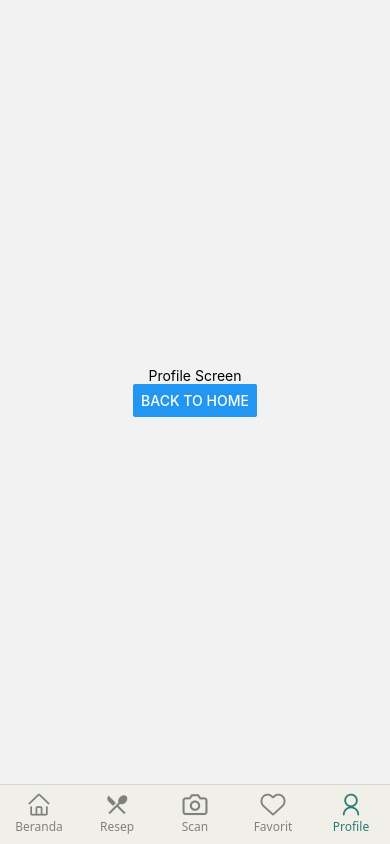
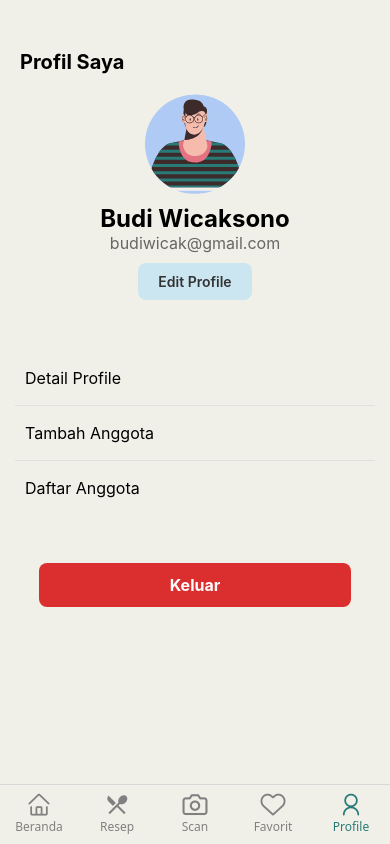
Before and after one commit to Gizify/Gizify, a React Native app: screen /Profile in a window 390 px wide. Built offline with nearby package versions, Linux system fonts and the light colour scheme; grey boxes are pictures that could not be loaded.

Commit message:
add feature/profile

```diff
--- a/package.json
+++ b/package.json
@@ -30,6 +30,8 @@
     "react-native-reanimated": "~3.16.1",
     "react-native-safe-area-context": "4.12.0",
     "react-native-screens": "^4.0.0",
+    "react-native-svg": "^15.11.2",
+    "react-native-svg-transformer": "^1.5.0",
     "react-redux": "^9.2.0"
   },
   "devDependencies": {
--- a/src/components/form/Button.tsx
+++ b/src/components/form/Button.tsx
@@ -4,7 +4,7 @@ import colors from '../../styles/colors';
 
 type ButtonProps = {
   title: string;
-  variant?: 'primary' | 'secondary' | 'disabled';
+  variant?: 'primary' | 'secondary' | 'disabled' | 'danger';
   onPress: () => void;
 };
 
@@ -14,6 +14,7 @@ const Button: React.FC<ButtonProps> = ({ title, variant = 'primary', onPress })
     variant === 'primary' && styles.primary,
     variant === 'secondary' && styles.secondary,
     variant === 'disabled' && styles.disabled,
+    variant === 'danger' && styles.danger,
   ];
 
   return (
@@ -49,6 +50,9 @@ const styles = StyleSheet.create({
   disabled: {
     backgroundColor: colors.gray,
   },
+  danger: {
+    backgroundColor: colors.red,
+  },
   text: {
     fontSize: 16,
     fontWeight: 'bold',
--- /dev/null
+++ b/src/screens/AddMemberScreen.tsx
@@ -0,0 +1 @@
+// Coming Soon
--- /dev/null
+++ b/src/screens/MemberListScreen.tsx
@@ -0,0 +1 @@
+// Coming Soon
--- a/src/screens/ProfileScreen.tsx
+++ b/src/screens/ProfileScreen.tsx
@@ -1,16 +1,173 @@
-// Profile Screen
-import React from "react";
-import { View, Text, Button } from "react-native";
-import { StackScreenProps } from "@react-navigation/stack";
-import { RootStackParamList } from "../types/navigation";
+import React, { useState } from "react";
+import { View, Text, StyleSheet, ScrollView, TouchableOpacity, Image } from 'react-native';
+import Button from '../components/form/Button';
+import PopupModal from '../components/modals/PopupModal';
+import { StackNavigationProp } from '@react-navigation/stack';
 
-type Props = StackScreenProps<RootStackParamList, "Profile">;
+// Definisikan tipe untuk Stack Navigator
+type RootStackParamList = {
+    Profile: undefined;
+    EditProfileScreen: undefined;
+    DetailProfileScreen: undefined;
+    AddMemberScreen: undefined;
+    MemberListScreen: undefined;
+};
 
-export default function ProfileScreen({ navigation }: Props) {
-  return (
-    <View style={{ flex: 1, justifyContent: "center", alignItems: "center" }}>
-      <Text>Profile Screen</Text>
-      <Button title="Back to Home" onPress={() => navigation.navigate("Home")} />
-    </View>
-  );
+type ProfileScreenNavigationProp = StackNavigationProp<RootStackParamList, 'Profile'>;
+
+interface ProfileScreenProps {
+    navigation: ProfileScreenNavigationProp;
 }
+
+const ProfileScreen: React.FC<ProfileScreenProps> = ({ navigation }) => {
+    const [isLogoutVisible, setLogoutVisible] = useState(false);
+
+    const handleLogout = () => {
+        setLogoutVisible(true);
+    };
+
+    const confirmLogout = () => {
+        setLogoutVisible(false);
+        console.log("User Logged Out");
+    };
+
+    return (
+        <ScrollView style={styles.container}>
+            <Text style={styles.title}>Profil Saya</Text>
+
+            <View style={styles.profileHeader}>
+                {/* Ganti ke .png jika tidak menggunakan SVG transformer */}
+                <Image source={require("../../assets/avatar/avm1.svg")} style={styles.avatar} />
+                <Text style={styles.profileName}>Budi Wicaksono</Text>
+                <Text style={styles.profileEmail}>budiwicak@gmail.com</Text>
+                <TouchableOpacity
+                    style={styles.editProfileButton}
+                    onPress={() => navigation.navigate('EditProfileScreen')}
+                >
+                    <Text style={styles.editProfileText}>Edit Profile</Text>
+                </TouchableOpacity>
+                <View style={styles.sectionDivider} />
+            </View>
+
+            <View style={styles.section}>
+                <TouchableOpacity
+                    style={styles.button}
+                    onPress={() => navigation.navigate('DetailProfileScreen')}
+                >
+                    <Text style={styles.sectionItemText}>Detail Profile</Text>
+                </TouchableOpacity>
+                <View style={styles.sectionDivider} />
+
+                <TouchableOpacity
+                    style={styles.button}
+                    onPress={() => navigation.navigate('AddMemberScreen')}
+                >
+                    <Text style={styles.sectionItemText}>Tambah Anggota</Text>
+                </TouchableOpacity>
+                <View style={styles.sectionDivider} />
+
+                <TouchableOpacity
+                    style={styles.button}
+                    onPress={() => navigation.navigate('MemberListScreen')}
+                >
+                    <Text style={styles.sectionItemText}>Daftar Anggota</Text>
+                </TouchableOpacity>
+            </View>
+
+            <View style={styles.logoutContainer}>
+                <Button title="Keluar" variant="danger" onPress={handleLogout} />
+            </View>
+
+            <PopupModal
+                visible={isLogoutVisible}
+                onClose={() => setLogoutVisible(false)}
+                onConfirm={confirmLogout}
+                icon={require("../../assets/icons/logout-icon.png")}
+                title="Keluar"
+                message="Apakah Anda yakin ingin keluar dari aplikasi?"
+                cancelText="Batal"
+                confirmText="Keluar"
+            />
+        </ScrollView>
+    );
+};
+
+const styles = StyleSheet.create({
+    container: {
+        flex: 1,
+        backgroundColor: "#F1F0E8",
+    },
+
+    title: {
+        fontSize: 20,
+        fontWeight: "bold",
+        marginTop: 50,
+        marginLeft: 20,
+    },
+
+    profileHeader: {
+        alignItems: "center",
+        padding: 20,
+    },
+
+    avatar: {
+        width: 100,
+        height: 100,
+        borderRadius: 50,
+        marginBottom: 10,
+    },
+
+    profileName: {
+        fontSize: 24,
+        fontWeight: "bold",
+    },
+    profileEmail: {
+        fontSize: 16,
+        color: "#666",
+    },
+
+    section: {
+        backgroundColor: "#F1F0E8",
+        marginVertical: 10,
+        padding: 15,
+        borderRadius: 8,
+    },
+
+    button: {
+        paddingVertical: 12,
+        paddingHorizontal: 10,
+    },
+
+    editProfileButton: {
+        backgroundColor: "#CCE6F1",
+        paddingVertical: 10,
+        paddingHorizontal: 20,
+        borderRadius: 8,
+        marginTop: 10,
+        alignSelf: 'center',
+    },
+
+    editProfileText: {
+        color: '#333333',
+        fontSize: 14,
+        fontWeight: '600',
+        textAlign: 'center',
+    },
+
+    sectionItemText: {
+        fontSize: 16,
+    },
+
+    sectionDivider: {
+        height: 1,
+        backgroundColor: "#e0e0e0",
+        marginVertical: 5,
+    },
+
+    logoutContainer: {
+        alignItems: "center",
+        marginVertical: 20,
+    },
+});
+
+export default ProfileScreen;
```
Also changed, not shown: src/screens/DetailProfileScreen.tsx (added), src/screens/EditProfileScreen.tsx (added), 1 other file (tests, documents, lock files or other folders).
